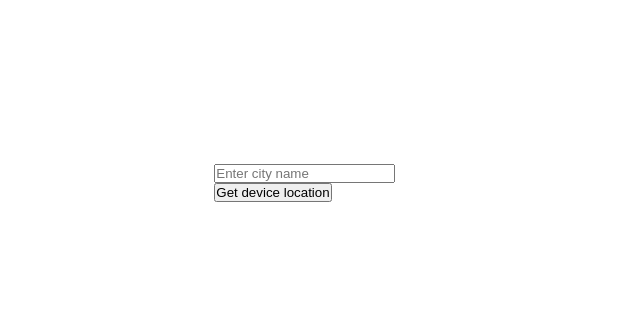
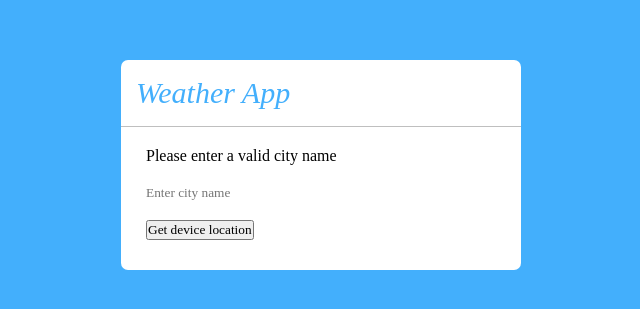
Before and after one commit to ohmyhorus/weather-app-vanillaJs, a plain HTML site: page index.html in a window 1280 px wide. Shown: the part 235-544 px from the top of the page, without its empty margins (319-959 px from the left). Drawn offline with Linux system fonts and the light colour scheme.

Commit message:
Update style.css

```diff
--- a/style.css
+++ b/style.css
@@ -2,43 +2,40 @@
     margin: 0;
     padding: 0;
     box-sizing: border-box;
+    font-family:'Times New Roman', Times, serif
 }
-
 body {
-    height: 100vh;
-    display: flex;
-    justify-content: center;
-    flex-direction: column;
-    align-items: center;
-    background: -o-linear-gradient(rgb(47,150,163), rgb(48,62,143));
-    font-family: sans-serif;
-    color: white;
-}
-
-.location,
-.temperature {
-    height: 30vh;
-    width: 50%;
-    display: flex;
-    justify-content: space-around;
-    align-items: center;
-}
-
-.temperature {
-    flex-direction: column;
-}
-
-.degree-section {
     display: flex;
     align-items: center;
+    justify-content: center;
+    min-height: 100vh;
+    background: #43affc;
+}
+.wrapper {
+    width: 400px;
+    border-radius: 7px;
+    background: #fff;
+}
+.wrapper header {
+    color: #43affc;
+    font-size: 21px;
+    font-weight: 500;
+    padding: 16px 15px;
+    display: flex;
+    align-items: center;
+    border-bottom: 1px solid #bfbfbf;
+}
+header i {
     cursor: pointer;
+    font-size: 30px;
+    margin-right: 8px;
 }
-
-.degree-section span {
-    margin: 10px;
-    font-size: 30px;
+.wrapper .input-part {
+    margin: 20px 25px 30px;
 }
-
-.degree-section h2 {
-    font-size: 40px;
+.input-part input {
+    width: 100%;
+    height: 55px;
+    border: none;
+    outline: none;
 }
```
